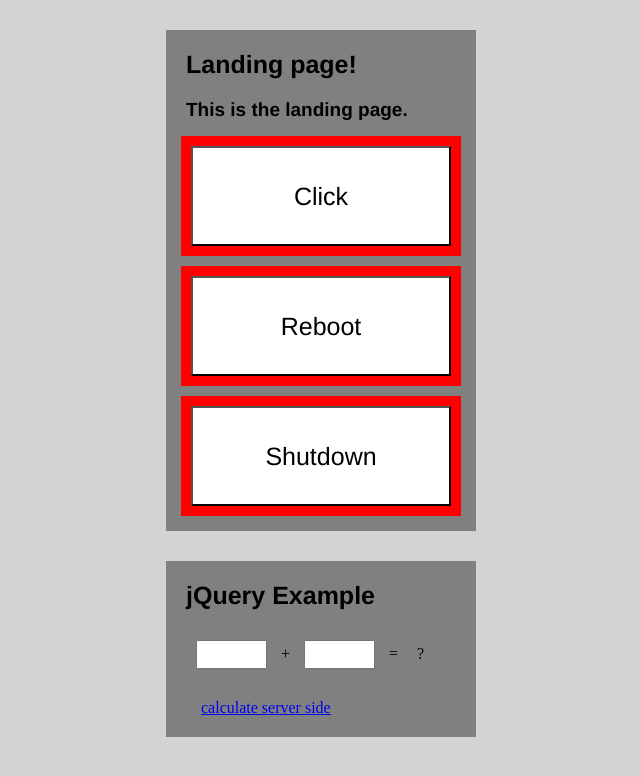
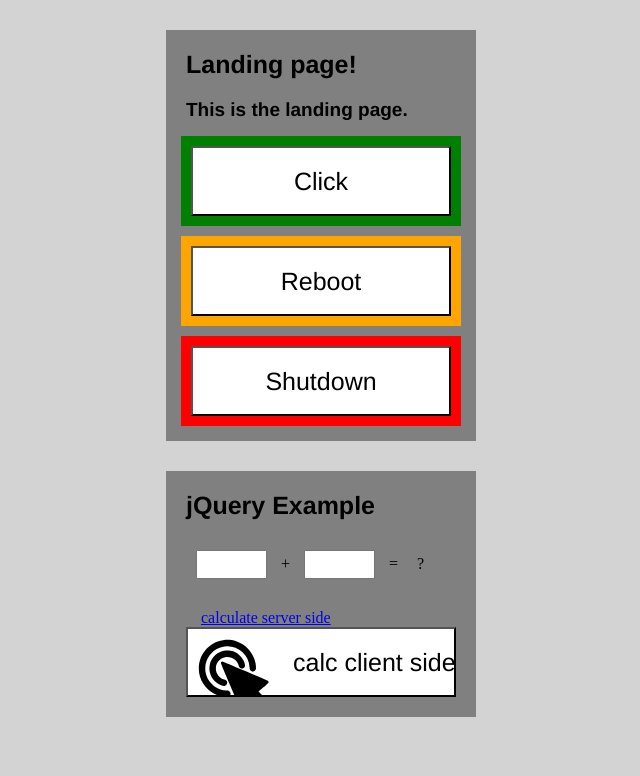
Before and after one commit to jakem68/flask-tutorial, a Flask app: page / in a window 1280 px wide. Shown: the top 776 px of the page, without its empty margins (334-974 px from the left). Run offline with Flask 2, Linux system fonts and the light colour scheme.

Commit message:
DOM and CSS modifications

```diff
--- a/server.py
+++ b/server.py
@@ -30,7 +30,6 @@ def stream_template(template_name, **context):
 def add_numbers():
     a = request.args.get('a', 0, type=int)
     b = request.args.get('b', 0, type=int)
-    print("a = {}, b = {}". format(a, b))
     return jsonify(result=a + b)
 
 @app.route('/')
--- a/static/css/main.css
+++ b/static/css/main.css
@@ -14,7 +14,6 @@ h3{
 body{
     background-color: lightgrey;
     width: 100%;
-
 }
 div.container{
     background-color: grey;
@@ -22,8 +21,17 @@ div.container{
     margin: 0px auto;
 }
 form{
-  background-color: red;
   padding:10px;
+  background-color: lightgray;
+}
+.green{
+    background-color: green;
+}
+.orange{
+    background-color: orange;
+}
+.red{
+    background-color: red;
 }
 input[type=button]{
   background-color: white;
@@ -31,7 +39,7 @@ input[type=button]{
   background-position: 10px 10px;
   background-size: 80px;
   background-repeat: no-repeat;
-  height: 100px;
+  height: 70px;
   width: 100%;
   margin: 0px auto;
   text-align: left;
@@ -71,7 +79,7 @@ input[type=submit]{
     background-position: 10px 10px;
     background-size: 80px;
     background-repeat: no-repeat; */
-    height: 100px;
+    height: 70px;
     width: 100%;
     margin: 0px auto;
     text-align: center;
--- a/templates/hello.html
+++ b/templates/hello.html
@@ -18,11 +18,11 @@
 
   <p>Hello from {{ ip_address }}</p>
   <div class="container">
-    <form action="/" method="get">
+    <form class="green" action="/" method="get">
       <!-- or method="post" -->
       <input type="submit" value="Click Me Back">
     </form>
-    <form method="post">
+    <form class="green" method="post">
       <!-- or method="post" -->
       <label for="counter">Count untill </label>
       <input name="counter" id="counter" required>
--- a/templates/index.html
+++ b/templates/index.html
@@ -20,17 +20,17 @@
   <div class="container">
     <h1>Landing page!</h1>
     <h2>This is the landing page.</h2>
-    <form action="/hello" method="get">
+    <form class="green" action="/hello" method="get">
       <!-- or method="post" -->
       <input type="submit" value="Click">
     </form>
 
-    <form action="/reboot" method="get">
+    <form class="orange" action="/reboot" method="get">
       <!-- or method="post" -->
       <input type="submit" value="Reboot">
     </form>
 
-    <form action="/shutdown" method="get">
+    <form class="red" action="/shutdown" method="get">
       <!-- or method="post" -->
       <input type="submit" value="Shutdown">
     </form>
@@ -40,13 +40,16 @@
 
   <div class="container">
     <h1>jQuery Example</h1>
-  <p><input type=text size=5 name=a> +
-     <input type=text size=5 name=b> =
+  <p><input id=a type=text size=5 name=a> +
+     <input id=b type=text size=5 name=b> =
      <span id=result>?</span>
   <p><a href=# id=calculate>calculate server side</a>
+    <input id="calculate" type="button" value="calc client side" onclick="calculate();">
+
   </div>
 
-
+<!-- Call a python function that doesn't refresh the page but returns the result of a calculation to a js script -->
+<!-- A little silly to go to python to perform this 'add' function, but is just to show how it can be done -->
   <script type=text/javascript> $SCRIPT_ROOT={{ request.script_root|tojson|safe }} ; </script>
   <script type=text/javascript>
     $(function() {
@@ -57,6 +60,13 @@
         return false;
         });
       });
+
+    function calculate(){
+      var a = parseFloat(document.getElementById("a").value);
+      var b = parseFloat(document.getElementById("b").value);
+      var result = a + b;
+      document.getElementById("result").innerHTML=result;
+    }
   </script>
 
 
```
